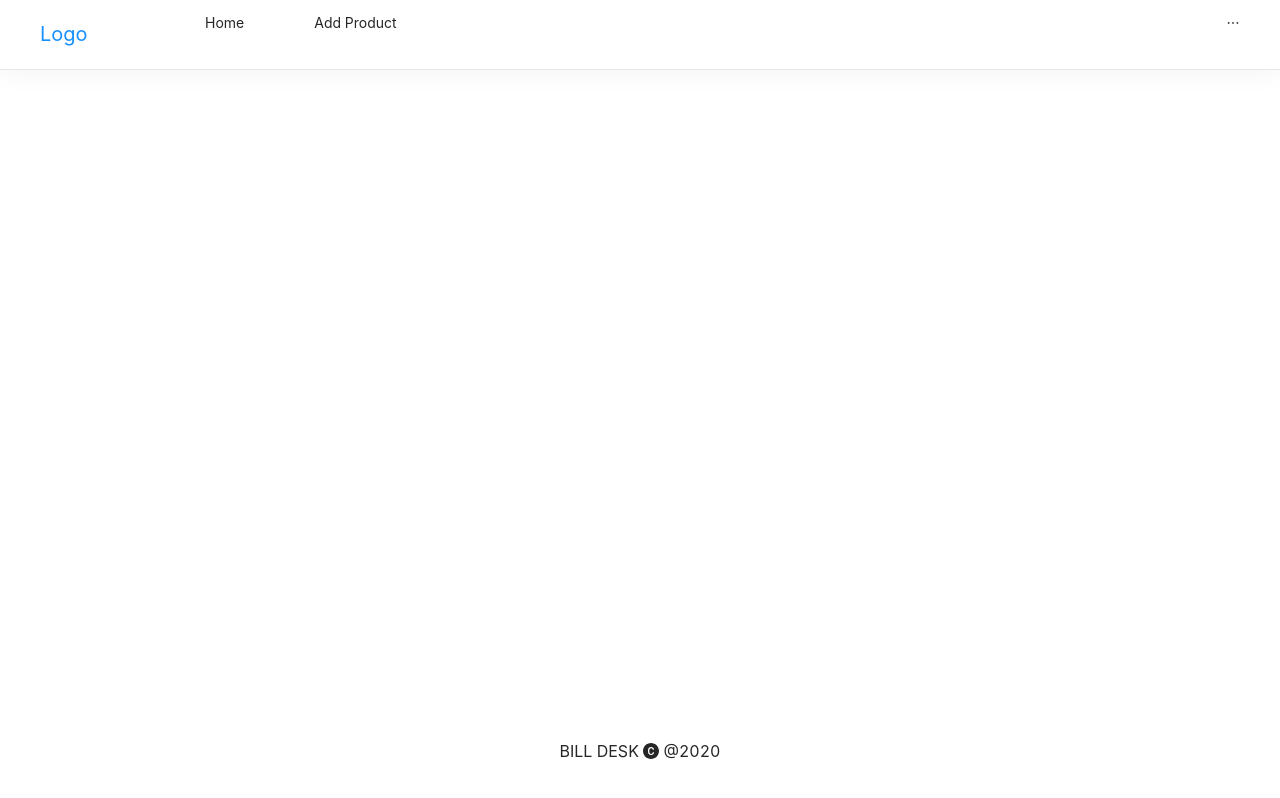
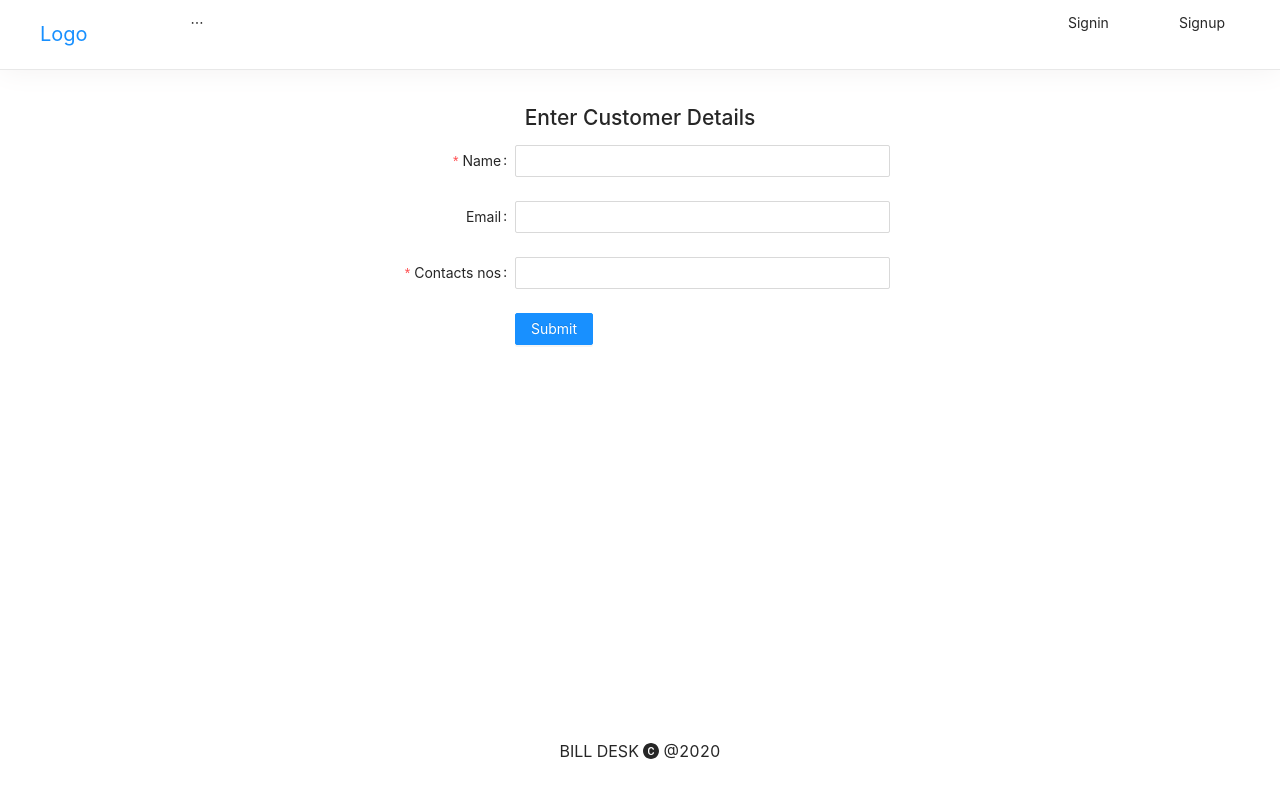
Before and after one commit to venkat-kalyan-au7/Bill-maker, a React (Create React App) app in the folder client/: page /addcustomer in a window 1280 px wide. Built offline with nearby package versions, Linux system fonts and the light colour scheme; no server answers.

Commit message:
add customer FE

```diff
--- a/client/src/App.js
+++ b/client/src/App.js
@@ -9,6 +9,7 @@ import RegisterPage from "./Pages/RegisterPage/RegisterPage.js";
 import NavBar from "./components/Navbar/Navbar";
 import Footer from "./components/Footer/Footer"
 import AddProduct from "./Pages/Add ProductPage/AddProduct"
+import AddCustomer from "./Pages/Add Customer/AddCustomer"
 
 
 
@@ -22,6 +23,7 @@ function App() {
           <Route exact path="/login" component={Auth(LoginPage, false)} />
           <Route exact path="/register" component={Auth(RegisterPage, false)} />
           <Route exact path="/addproduct" component={Auth(AddProduct, true)} />
+          <Route exact path="/addcustomer" component={Auth(AddCustomer, true)}/>
 
         </Switch>
       </div>
--- /dev/null
+++ b/client/src/Pages/Add Customer/AddCustomer.js
@@ -0,0 +1,84 @@
+import React from 'react'
+import { Form, Button, Input } from 'antd';
+import Axios from 'axios';
+import {NotificationContainer, NotificationManager} from 'react-notifications';
+
+function AddCustomer() {
+    const layout = {
+      labelCol: {
+        span: 8,
+      },
+      wrapperCol: {
+        span: 12,
+      },
+    };
+    const validateMessages = {
+      required: 'This field is required!',
+      types: {
+        email: 'Not a validate email!',
+        number: 'Not a validate number!',
+      }
+    };
+    const onFinish = payload => {
+      Axios.post('/api/customer/addCustomer', payload)
+      .then(response => {
+        if(response.data.success===true){
+          console.log(response.data.success);
+          NotificationManager.success(response.data.msg, 'Success');
+        }
+      })
+    };
+
+    return (
+        <div style={{maxWidth: '750px', margin: '2rem auto'}}>
+        <div style={{textAlign: 'center'}}>
+            <h2>Enter Customer Details</h2>
+        </div>
+        <div>
+          <Form {...layout} name="nest-messages" onFinish={onFinish} validateMessages={validateMessages}>
+            <Form.Item
+              name={['name']}
+              label="Name"
+              rules={[
+                {
+                  required: true,
+                },
+              ]}
+            >
+              <Input />
+            </Form.Item>
+            <Form.Item
+              name={[ 'email']}
+              label="Email"
+              rules={[
+                {
+                  type: 'email',
+                },
+              ]}
+            >
+              <Input />
+            </Form.Item>
+            <Form.Item
+              name={['phone']}
+              label="Contacts nos"
+              rules={[
+                {
+                  required: true,
+                },
+              ]}
+            >
+              <Input />
+            </Form.Item>
+            <Form.Item wrapperCol={{ ...layout.wrapperCol, offset: 8 }}>
+              <Button type="primary" htmlType="submit">
+                Submit
+              </Button>
+            </Form.Item>
+          </Form>
+        </div>
+        <NotificationContainer/>
+    </div>
+    )
+}
+
+export default AddCustomer
--- a/client/src/components/Navbar/Sections/LeftMenu.js
+++ b/client/src/components/Navbar/Sections/LeftMenu.js
@@ -8,8 +8,9 @@ function LeftMenu(props) {
     <Menu.Item key="mail">
       <Link to="/">Home</Link>
     </Menu.Item>
-    <Menu.Item key="product">
-      <Link to="/addproduct">Add Product</Link>
+
+    <Menu.Item key="customer">
+      <Link to="/addcustomer">New Customer</Link>
     </Menu.Item>
 
   </Menu>
--- a/client/src/components/Navbar/Sections/RightMenu.js
+++ b/client/src/components/Navbar/Sections/RightMenu.js
@@ -35,6 +35,9 @@ function RightMenu(props) {
         <Menu.Item key="logout">
           <a onClick={logoutHandler}>Logout</a>
         </Menu.Item>
+        <Menu.Item key="product">
+      <Link to="/addproduct">Manage Products</Link>
+    </Menu.Item>
       </Menu>
     )
   }
```
